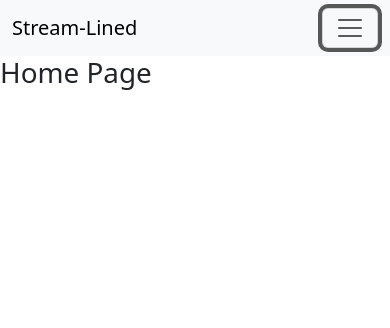
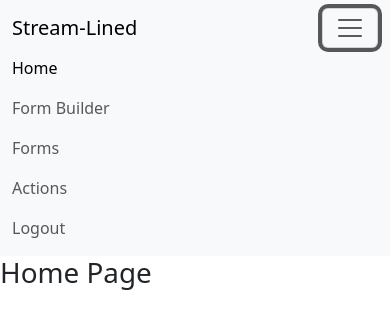
Before and after one commit to pipersjames/t3a2react-app, a React (Create React App) app: page / in a window 390 px wide. Both pictures are taken after a click on the button 350 px from the left and 28 px from the top of the page. Shown: the top 328 px of the page. Built offline with nearby package versions, Linux system fonts and the light colour scheme.

Commit message:
navbar with bootstrap
hamburger icon work using useState

```diff
--- a/package.json
+++ b/package.json
@@ -6,7 +6,8 @@
     "@testing-library/jest-dom": "^5.17.0",
     "@testing-library/react": "^13.4.0",
     "@testing-library/user-event": "^13.5.0",
-
+    "bootstrap": "^5.3.2",
+    "js-cookie": "^3.0.5",
     "react": "^18.2.0",
     "react-dom": "^18.2.0",
     "react-router-dom": "^6.22.0",
--- a/src/components/Navbar.jsx
+++ b/src/components/Navbar.jsx
@@ -1,35 +1,41 @@
-import React from 'react';
+import React, { useState } from 'react';
 import { NavLink } from 'react-router-dom';
 import 'bootstrap/dist/css/bootstrap.min.css'; // Import Bootstrap CSS
 
 export default function Navbar() {
+    const [isOpen, setIsOpen] = useState(false);
+
+    const toggleNavbar = () => {
+        setIsOpen(!isOpen);
+    };
+
     return (
         <nav className="navbar navbar-expand-lg navbar-light bg-light">
             <div className="container">
                 <NavLink className="navbar-brand" to="/">Stream-Lined</NavLink>
-                <button className="navbar-toggler" type="button" data-bs-toggle="collapse" data-bs-target="#navbarNav" aria-controls="navbarNav" aria-expanded="false" aria-label="Toggle navigation">
+                <button className="navbar-toggler" type="button" onClick={toggleNavbar}>
                     <span className="navbar-toggler-icon"></span>
                 </button>
-                <div className="collapse navbar-collapse" id="navbarNav">
+                <div className={`collapse navbar-collapse ${isOpen ? 'show' : ''}`} id="navbarNav">
                     <ul className="navbar-nav ms-auto">
                         <li className="nav-item">
-                            <NavLink className="nav-link" to="/" activeClassName="active">Home</NavLink>
+                            <NavLink className="nav-link" to="/" activeclassname="active">Home</NavLink>
                         </li>
                         <li className="nav-item">
-                            <NavLink className="nav-link" to="/FormBuilder" activeClassName="active">Form Builder</NavLink>
+                            <NavLink className="nav-link" to="/FormBuilder" activeclassname="active">Form Builder</NavLink>
                         </li>
                         <li className="nav-item">
-                            <NavLink className="nav-link" to="/Forms" activeClassName="active">Forms</NavLink>
+                            <NavLink className="nav-link" to="/Forms" activeclassname="active">Forms</NavLink>
                         </li>
                         <li className="nav-item">
-                            <NavLink className="nav-link" to="/Actions" activeClassName="active">Actions</NavLink>
+                            <NavLink className="nav-link" to="/Actions" activeclassname="active">Actions</NavLink>
                         </li>
                         <li className="nav-item">
-                            <NavLink className="nav-link" to="/Logout" activeClassName="active">Logout</NavLink>
+                            <NavLink className="nav-link" to="/Logout" activeclassname="active">Logout</NavLink>
                         </li>
                     </ul>
                 </div>
             </div>
         </nav>
-    )
+    );
 }
```
Also changed, not shown: 1 other file (tests, documents, lock files or other folders).
